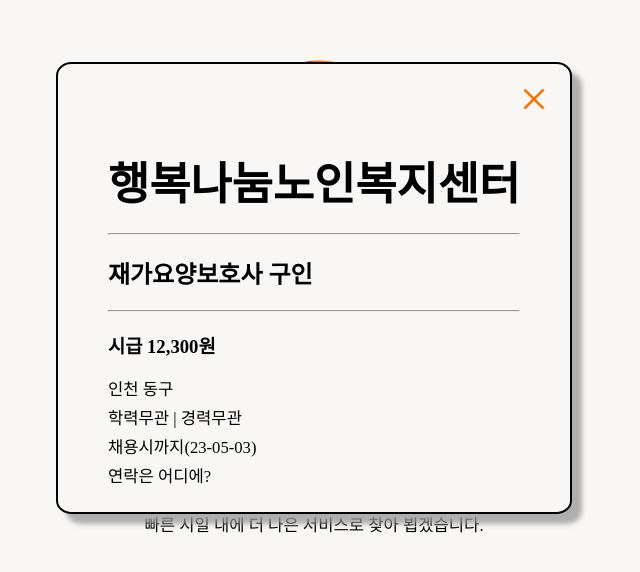
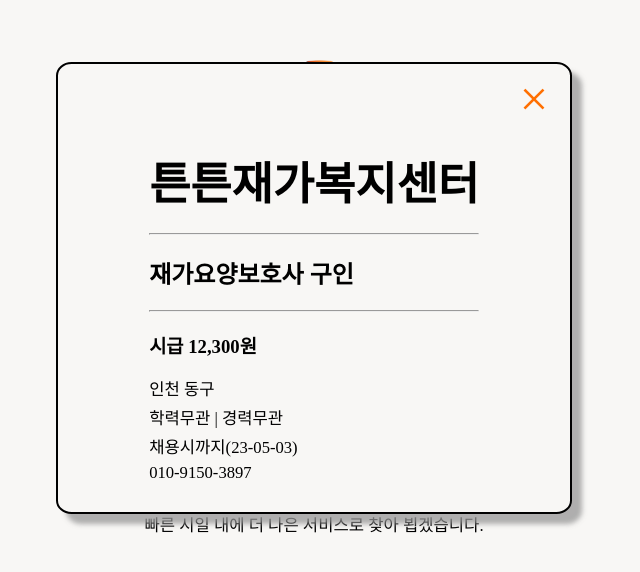
Before and after one commit to staccato20/staccato20.github.io, a plain HTML site: page index.html in a window 1280 px wide. Shown: the part 112-684 px from the top of the page, without its empty margins (326-966 px from the left). Drawn offline with Linux system fonts and the light colour scheme; a web font is replaced by a local one.

Commit message:
fix modal content

```diff
--- a/index.html
+++ b/index.html
@@ -41,7 +41,7 @@
 			</div>
 			<div class="modal-window">
 				<div class="modal_content">
-					<h1>행복나눔노인복지센터</h1>
+					<h1>튼튼재가복지센터</h1>
 					<hr>
 					<h2>재가요양보호사 구인</h2>
 					<hr>
@@ -49,7 +49,7 @@
 					<p>인천 동구</p>
 					<p>학력무관 | 경력무관</p>
 					<p>채용시까지(23-05-03)</p>
-					<p>연락은 어디에?</p>
+					<p>010-9150-3897</p>
 				</div>
 			</div>
 		</div>
```
